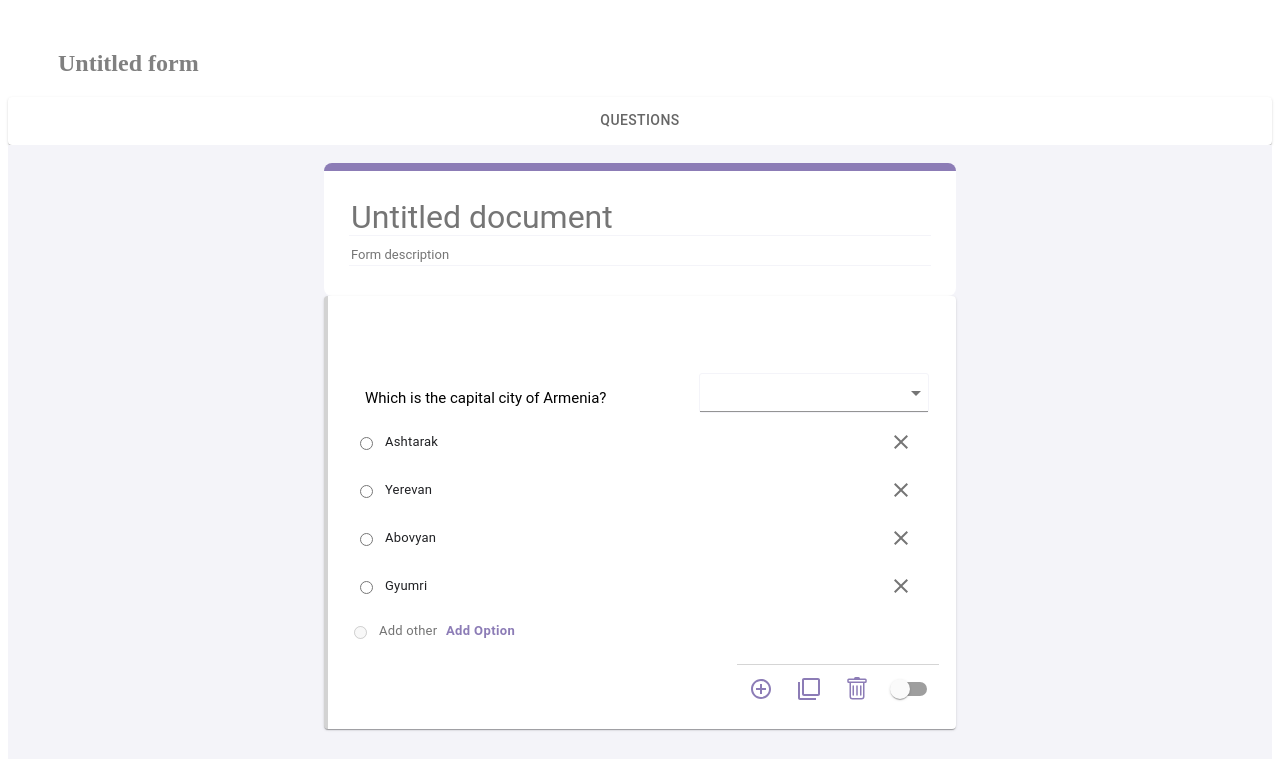
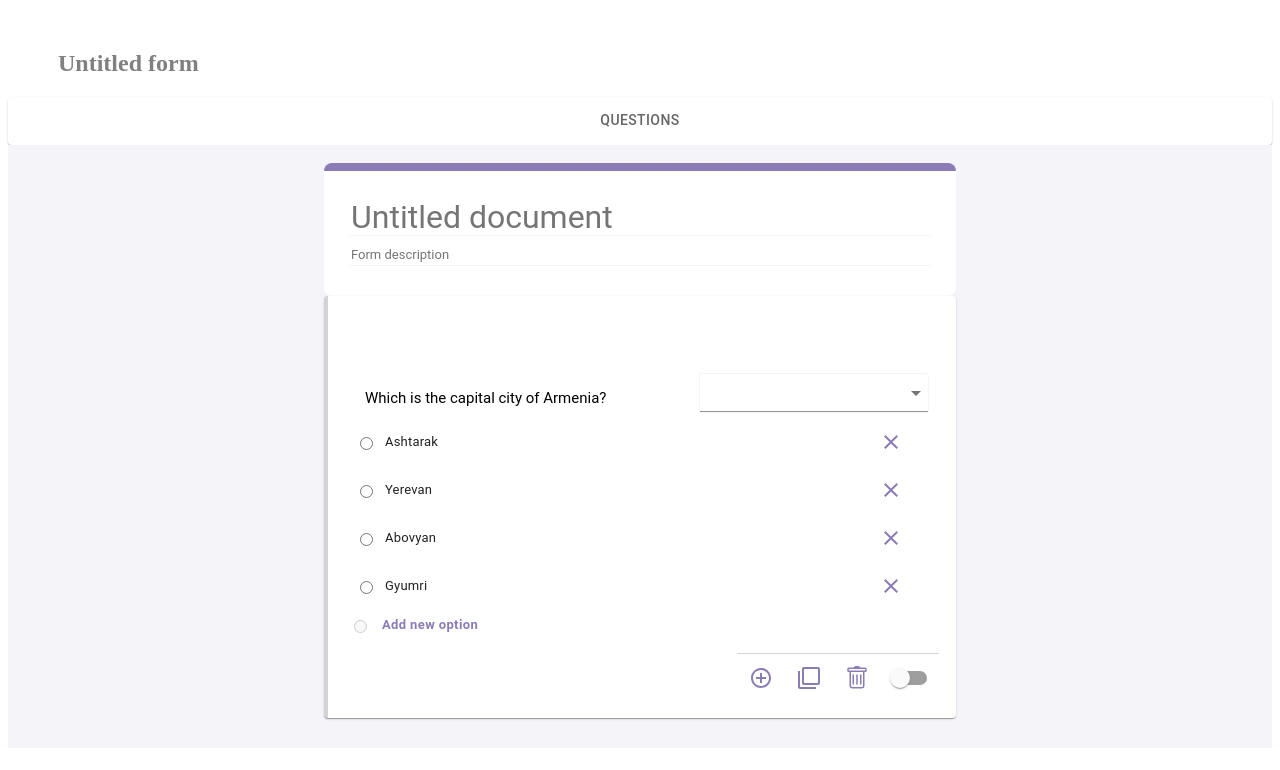
Before and after one commit to alienao/Easy-interview., a React (Create React App) app: page /form/1 in a window 1280 px wide. Shown: the top 770 px of the page. Built offline with nearby package versions, Linux system fonts and the light colour scheme.

Commit message:
refactor:adding styles

```diff
--- a/src/components/quiz/questionsForm/QuestionsForm.css
+++ b/src/components/quiz/questionsForm/QuestionsForm.css
@@ -126,7 +126,7 @@ background:transparent;
     outline:none;
     border:none;
     height:40px;
-    width:490px;
+    width:480px;
     font-family: Roboto,Arial,sans-serif;
     font-size: 13px;
     font-weight: 400;
--- a/src/components/quiz/questionsForm/QuestionsForm.js
+++ b/src/components/quiz/questionsForm/QuestionsForm.js
@@ -1,7 +1,7 @@
 import React, { useState, useEffect } from "react";
 import Select from "@material-ui/core/Select";
 import Switch from "@material-ui/core/Switch";
-import { alpha, styled } from '@mui/material/styles';
+import { alpha, styled } from "@mui/material/styles";
 import CheckBoxIcon from "@material-ui/icons/CheckBox";
 import ShortTextIcon from "@material-ui/icons/ShortText";
 import SubjectIcon from "@material-ui/icons/Subject";
@@ -20,14 +20,17 @@ import MenuItem from "@mui/material/MenuItem";
 import "./QuestionsForm.css";
 
 const SwitchPurple = styled(Switch)(({ theme }) => ({
-  '& .MuiSwitch-switchBase.Mui-checked': {
-    color: 'rgb(140, 124, 182)',
-    '&:hover': {
-      backgroundColor: alpha('rgb(140, 124, 182)', theme.palette.action.hoverOpacity),
+  "& .MuiSwitch-switchBase.Mui-checked": {
+    color: "rgb(140, 124, 182)",
+    "&:hover": {
+      backgroundColor: alpha(
+        "rgb(140, 124, 182)",
+        theme.palette.action.hoverOpacity
+      ),
     },
   },
-  '& .MuiSwitch-switchBase.Mui-checked + .MuiSwitch-track': {
-    backgroundColor: 'rgb(140, 124, 182)',
+  "& .MuiSwitch-switchBase.Mui-checked + .MuiSwitch-track": {
+    backgroundColor: "rgb(140, 124, 182)",
   },
 }));
 
@@ -147,7 +150,7 @@ function QuestionsForm() {
 
                 <Select
                   className="select"
-                  style={{ color: "#5f6368", fontSize: "13px" }}
+                  style={{ color: "rgb(140, 124, 182)", fontSize: "13px" }}
                 >
                   <MenuItem
                     id="text"
@@ -156,7 +159,13 @@ function QuestionsForm() {
                       addQuestionType(i, "text");
                     }}
                   >
-                    <SubjectIcon style={{ marginRight: "10px" }} /> Paragraph
+                    <SubjectIcon
+                      style={{
+                        marginRight: "10px",
+                        color: "rgb(140, 124, 182)",
+                      }}
+                    />{" "}
+                    Paragraph
                   </MenuItem>
                   <MenuItem
                     id="checkbox"
@@ -166,7 +175,10 @@ function QuestionsForm() {
                     }}
                   >
                     <CheckBoxIcon
-                      style={{ marginRight: "10px", color: "#70757a" }}
+                      style={{
+                        marginRight: "10px",
+                        color: "rgb(140, 124, 182)",
+                      }}
                       checked
                     />
                     Checkboxes
@@ -179,7 +191,10 @@ function QuestionsForm() {
                     }}
                   >
                     <Radio
-                      style={{ marginRight: "10px", color: "#70757a" }}
+                      style={{
+                        marginRight: "10px",
+                        color: "rgb(140, 124, 182)",
+                      }}
                       checked
                     />
                     Multiple Choice
@@ -209,7 +224,12 @@ function QuestionsForm() {
                   </div>
 
                   <IconButton aria-label="delete">
-                    <CloseIcon onClick={() => removeOption(i, j)} />
+                    <CloseIcon
+                      style={{
+                        color: "rgb(140, 124, 182)",
+                      }}
+                      onClick={() => removeOption(i, j)}
+                    />
                   </IconButton>
                 </div>
               ))}
@@ -233,12 +253,6 @@ function QuestionsForm() {
                     }
                     label={
                       <div>
-                        <input
-                          type="text"
-                          className="text_input"
-                          style={{ fontSize: "13px", width: "60px" }}
-                          placeholder="Add other"
-                        ></input>
                         <Button
                           size="small"
                           style={{
@@ -251,7 +265,7 @@ function QuestionsForm() {
                             addOption(i);
                           }}
                         >
-                          Add Option
+                          Add new option
                         </Button>
                       </div>
                     }
@@ -274,9 +288,7 @@ function QuestionsForm() {
                       copyQuestion(i);
                     }}
                   >
-                    <FilterNoneIcon
-                    className="copy"
-                    />
+                    <FilterNoneIcon className="copy" />
                   </IconButton>
                   <IconButton
                     aria-label="delete"
@@ -284,8 +296,7 @@ function QuestionsForm() {
                       deleteQuestion(i);
                     }}
                   >
-                    <BsTrash
-                    className ="bstrash"/>
+                    <BsTrash className="bstrash" />
                   </IconButton>
                   <SwitchPurple
                     name="checkedA"
```
